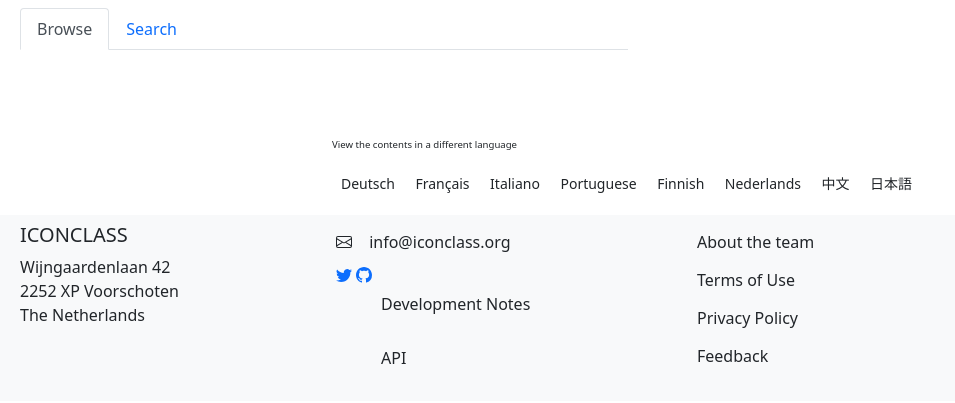
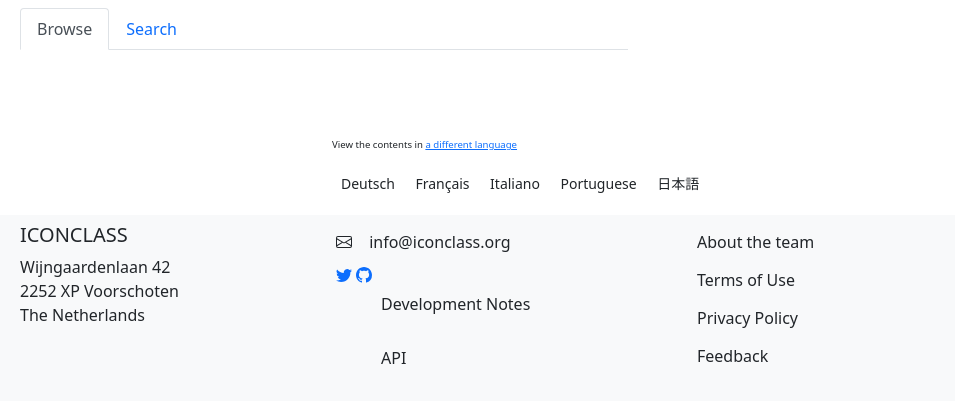
Before and after one commit to iconclass/server, a FastAPI app: page /en/_ in a window 1280 px wide. Shown: the part 74-477 px from the top of the page, without its empty margins (0-955 px from the left). Run offline with FastAPI, Linux system fonts and the light colour scheme; parts of the project's set-up code (start-up, migrations or seed data) failed here and were passed over.

Commit message:
Add translation help and remove uncomplete langs from browse

```diff
--- a/src/templates/browse.html
+++ b/src/templates/browse.html
@@ -82,15 +82,12 @@ a:hover {text-decoration: underline; color: blue}
 <div id="languages" class="row mb-3" style="font-size: 60%">
     <div class="col-3">&nbsp;</div>
     <div class="col-9">
-    <p>View the contents in a different language</p>
+    <p>View the contents in <a href="/help/translations">a different language</a></p>
   {% if lang != "en"%}<a class="btn btn-sm" href="/en/_">English</a>{% endif %}
   {% if lang != "de"%}<a class="btn btn-sm" href="/de/_">Deutsch</a>{% endif %}
   {% if lang != "fr"%}<a class="btn btn-sm" href="/fr/_">Français</a>{% endif %}
   {% if lang != "it"%}<a class="btn btn-sm" href="/it/_">Italiano</a>{% endif %}
   {% if lang != "pt"%}<a class="btn btn-sm" href="/pt/_">Portuguese</a>{% endif %}
-  {% if lang != "fi"%}<a class="btn btn-sm" href="/fi/_">Finnish</a>{% endif %}
-  {% if lang != "nl"%}<a class="btn btn-sm" href="/nl/_">Nederlands</a>{% endif %}
-  {% if lang != "zh"%}<a class="btn btn-sm" href="/zh/_">中文</a>{% endif %}
   {% if lang != "ja"%}<a class="btn btn-sm" href="/jp/_">日本語</a>{% endif %}
   </div>
 </div>
```
Also changed, not shown: src/help/translations.md (added, +10 -0 lines).
